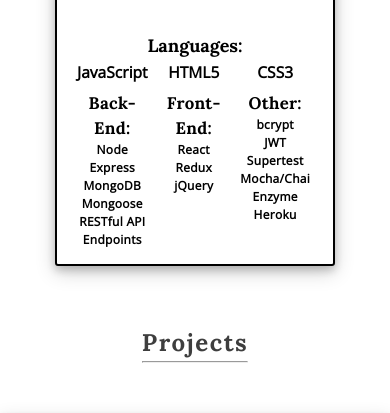
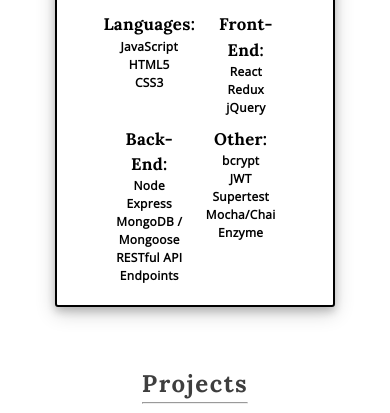
Before and after one commit to BlitzDampfwalze/Paul-Lime-Portfolio, a plain HTML site: page index.html in a window 390 px wide. Shown: the part 391-804 px from the top of the page. Drawn offline with nearby package versions, Linux system fonts and the light colour scheme.

Commit message:
altered skill layout

```diff
--- a/index.html
+++ b/index.html
@@ -182,29 +182,14 @@
 				</svg>
 
 			</div>
-			<!-- <div class="skill-description-wrapper">
-					<div class="skill-description">JavaScript</div>
-					|
-					<div class="skill-description">HTML5</div>
-					|
-					<div class="skill-description">CSS3</div>
-				</div> -->
-			<h3 class="languages-heading">Languages:</h3>
-			<ul class="language-list">
-				<li class="language">JavaScript</li>
-				<li class="language">HTML5</li>
-				<li class="language">CSS3</li>
-			</ul>
+
 			<div class="skill-description-wrapper">
 
-
 				<ul class="skill-list">
-					<h3>Back-End:</h3>
-					<li>Node</li>
-					<li>Express</li>
-					<li>MongoDB</li>
-					<li>Mongoose</li>
-					<li>RESTful API Endpoints</li>
+					<h3>Languages:</h3>
+					<li>JavaScript</li>
+					<li>HTML5</li>
+					<li>CSS3</li>
 				</ul>
 
 				<ul class="skill-list">
@@ -215,20 +200,25 @@
 				</ul>
 
 				<ul class="skill-list">
+					<h3>Back-End:</h3>
+					<li>Node</li>
+					<li>Express</li>
+					<li>MongoDB / Mongoose</li>
+					<li>RESTful API Endpoints</li>
+				</ul>
+
+				<ul class="skill-list">
 					<h3>Other:</h3>
 					<li>bcrypt</li>
 					<li>JWT</li>
 					<li>Supertest</li>
 					<li>Mocha/Chai</li>
 					<li>Enzyme</li>
-					<li>Heroku</li>
 				</ul>
 			</div>
 			<div id="projects-scroll"></div>
 
 		</section>
-		<!-- </div> -->
-
 
 
 		<section id="projects">
@@ -357,17 +347,13 @@
 		<h2 id="contact-heading">Contact</h2>
 		<section>
 			<a href="mailto:paullime@gmail.com">
-				<i class="fas fa-envelope fa-2x"></i>
-				<!-- <i class="far fab fa-envelope"></i> -->
-				<!-- <img src="#" alt="Email icon"> -->
+				<i class="fas fa-envelope fa-2x" alt="email icon"></i>
 			</a>
 			<a href="https://www.linkedin.com/in/paullime/" target="_blank">
-				<i class="fab fa-linkedin fa-2x"></i>
-				<!-- <img src="#" alt="LinkedIn icon"> -->
+				<i class="fab fa-linkedin fa-2x" alt="linkedin icon"></i>
 			</a>
 			<a href="https://github.com/BlitzDampfwalze" target="_blank">
-				<i class="fab fa-github fa-2x"></i>
-				<!-- <img src="#" alt="GitHub icon"> -->
+				<i class="fab fa-github fa-2x" alt="github icon"></i>
 			</a>
 		</section>
 		<div id="copyright">© Paul Lime - 2019</div>
--- a/portfolio.css
+++ b/portfolio.css
@@ -364,18 +364,6 @@ footer h2 {
   padding: 35px 0 50px;
 }
 
-/* @media screen and (max-width: 901px) {
-
-  .project-divs {
-    min-width: 1px;
-  }
-
-  section#bio p {
-    max-width: 900px;
-  }
-
-} */
-
 /* ---------------Responsive NAV Menu CSS--------------- */
 .nav-right .nav-menu-icon {
   display: none;
@@ -511,6 +499,16 @@ footer h2 {
   display: none;
   }
 
+  .skill-list {
+    margin: 5px;
+  }
+
+  .skill-description-wrapper {
+    display: flex;
+    flex-wrap: wrap;
+    justify-content: center;
+  }
+
 }
 
 @media screen and (max-width: 450px) {
```
